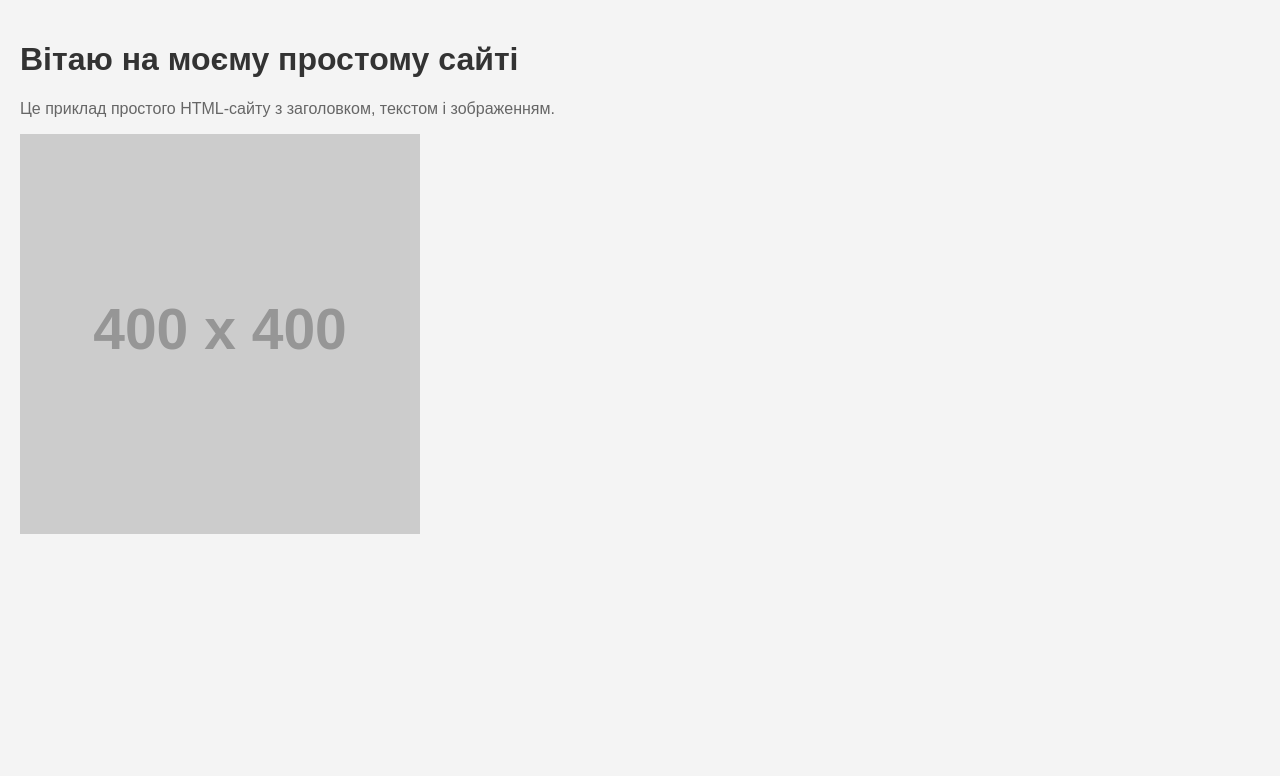
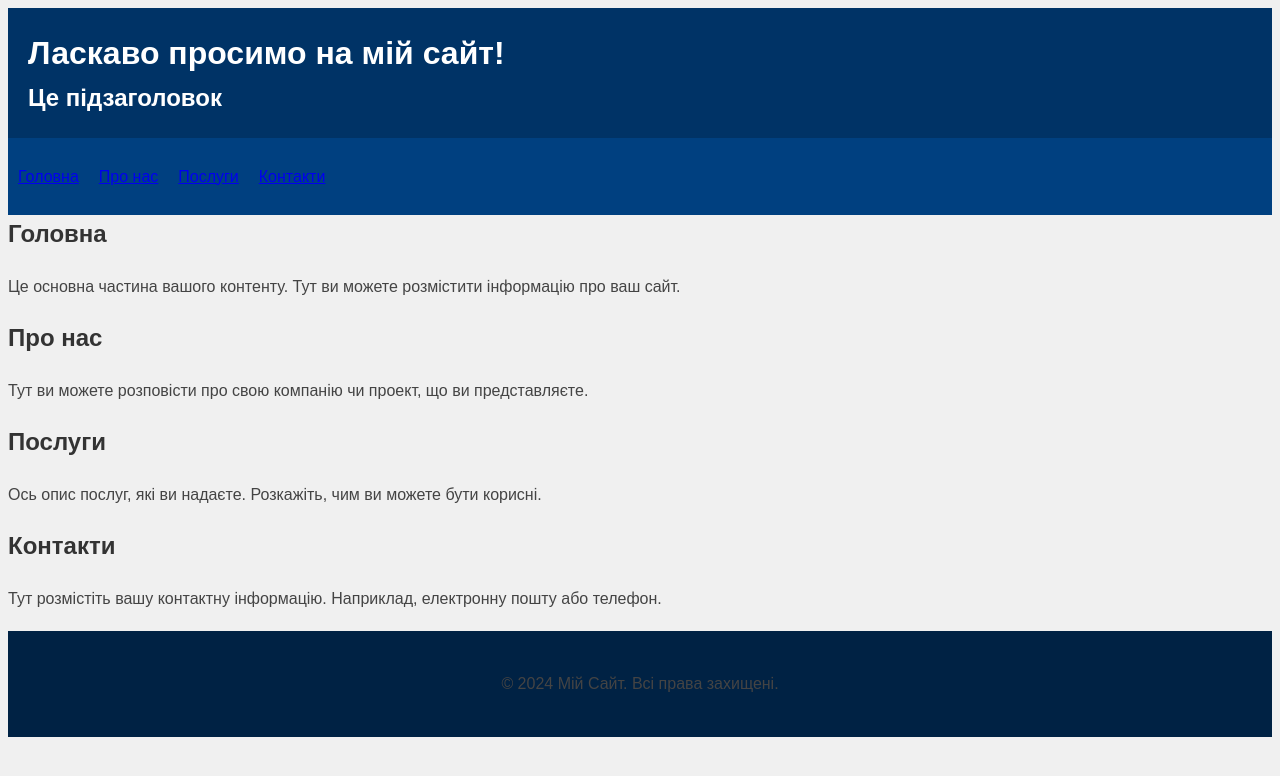
Before and after one commit to chocoboy337/chocoboy337.github.io, a plain HTML site: page index.html in a window 1280 px wide. Drawn offline with Linux system fonts and the light colour scheme; placeholder pictures from the web are drawn by us.

Commit message:
Add files via upload

```diff
--- a/index.html
+++ b/index.html
@@ -3,29 +3,50 @@
 <head>
     <meta charset="UTF-8">
     <meta name="viewport" content="width=device-width, initial-scale=1.0">
-    <title>Простий сайт</title>
-    <style>
-        body {
-            font-family: Arial, sans-serif;
-            background-color: #f4f4f4;
-            margin: 0;
-            padding: 20px;
-        }
-        h1 {
-            color: #333;
-        }
-        p {
-            color: #666;
-        }
-        img {
-            max-width: 100%;
-            height: auto;
-        }
-    </style>
+    <title>Моя Сторінка</title>
+    <link rel="stylesheet" type="text/css" href="style.css">
 </head>
 <body>
-    <h1>Вітаю на моєму простому сайті</h1>
-    <p>Це приклад простого HTML-сайту з заголовком, текстом і зображенням.</p>
-    <img src="https://via.placeholder.com/400" alt="Приклад зображення">
+
+    <header>
+        <h1>Ласкаво просимо на мій сайт!</h1>
+        <h2>Це підзаголовок</h2>
+    </header>
+
+    <nav>
+        <ul>
+            <li><a href="#home">Головна</a></li>
+            <li><a href="#about">Про нас</a></li>
+            <li><a href="#services">Послуги</a></li>
+            <li><a href="#contact">Контакти</a></li>
+        </ul>
+    </nav>
+
+    <main>
+        <section id="home">
+            <h2>Головна</h2>
+            <p>Це основна частина вашого контенту. Тут ви можете розмістити інформацію про ваш сайт.</p>
+        </section>
+
+        <section id="about">
+            <h2>Про нас</h2>
+            <p>Тут ви можете розповісти про свою компанію чи проект, що ви представляєте.</p>
+        </section>
+
+        <section id="services">
+            <h2>Послуги</h2>
+            <p>Ось опис послуг, які ви надаєте. Розкажіть, чим ви можете бути корисні.</p>
+        </section>
+
+        <section id="contact">
+            <h2>Контакти</h2>
+            <p>Тут розмістіть вашу контактну інформацію. Наприклад, електронну пошту або телефон.</p>
+        </section>
+    </main>
+
+    <footer>
+        <p>&copy; 2024 Мій Сайт. Всі права захищені.</p>
+    </footer>
+
 </body>
 </html>
--- /dev/null
+++ b/style.css
@@ -0,0 +1,40 @@
+body {
+    background-color: #f0f0f0; /* вибраний колір */
+    color: #333333; /* контрастний колір тексту */
+    font-family: Arial, sans-serif;
+    line-height: 1.6;
+}
+nav ul {
+    list-style-type: none; /* зняти маркери */
+    padding: 0;
+    display: flex; /* зробити горизонтальним */
+}
+
+nav ul li {
+    margin-right: 20px; /* відступ між пунктами */
+}
+header {
+    background-color: #003366; /* обраний колір */
+    color: #ffffff; /* контрастний колір тексту */
+    padding: 20px;
+}
+
+h1, h2 {
+    margin: 0;
+    padding: 0;
+}
+nav {
+    background-color: #004080; /* обраний колір */
+    color: #ffffff; /* контрастний колір тексту */
+    padding: 10px;
+}
+p {
+    margin: 20px 0; /* відступи */
+    color: #444444; /* контрастний колір тексту */
+}
+footer {
+    background-color: #002244; /* обраний колір */
+    color: #ffffff; /* контрастний колір тексту */
+    text-align: center;
+    padding: 20px;
+}
```
